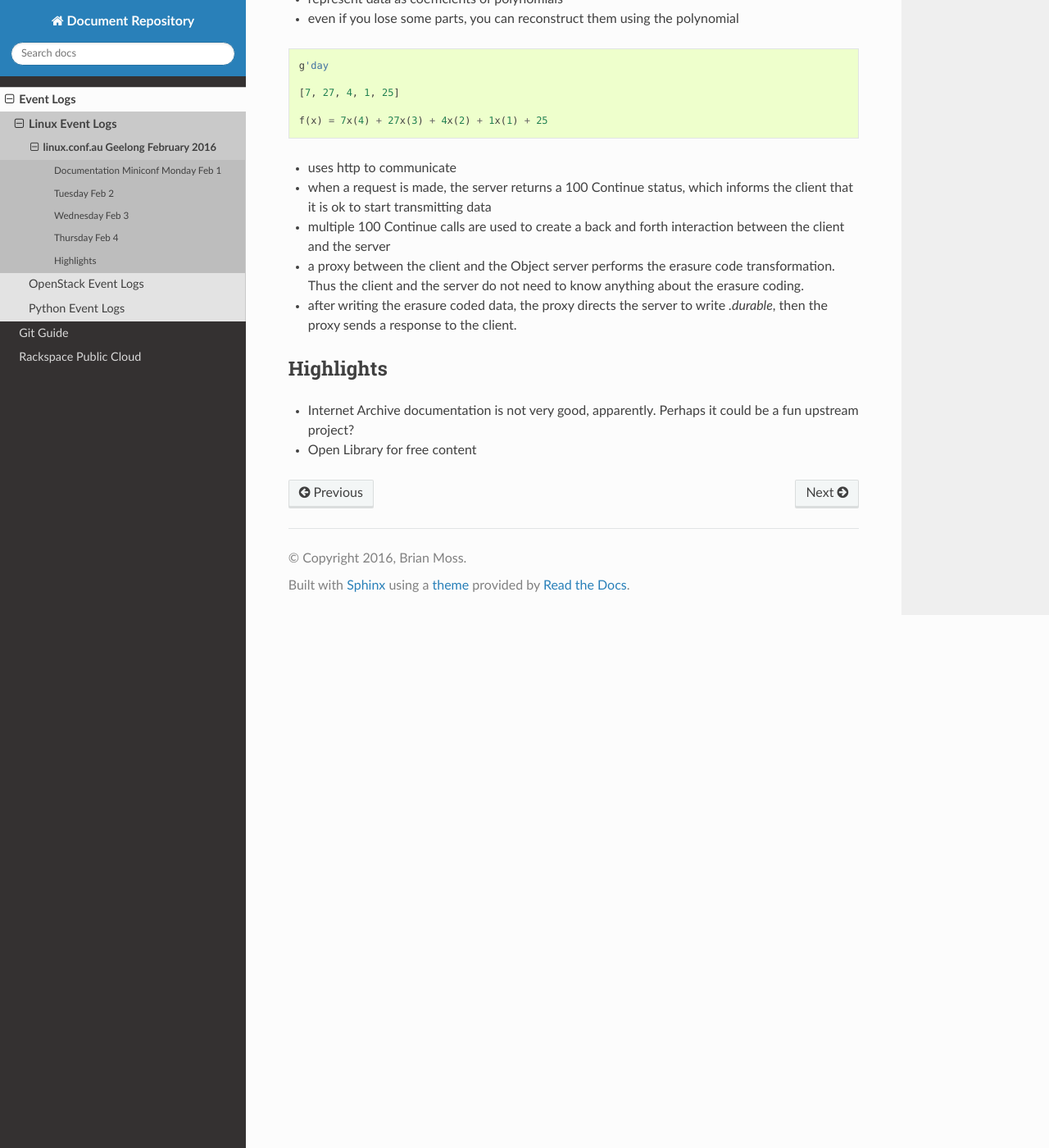
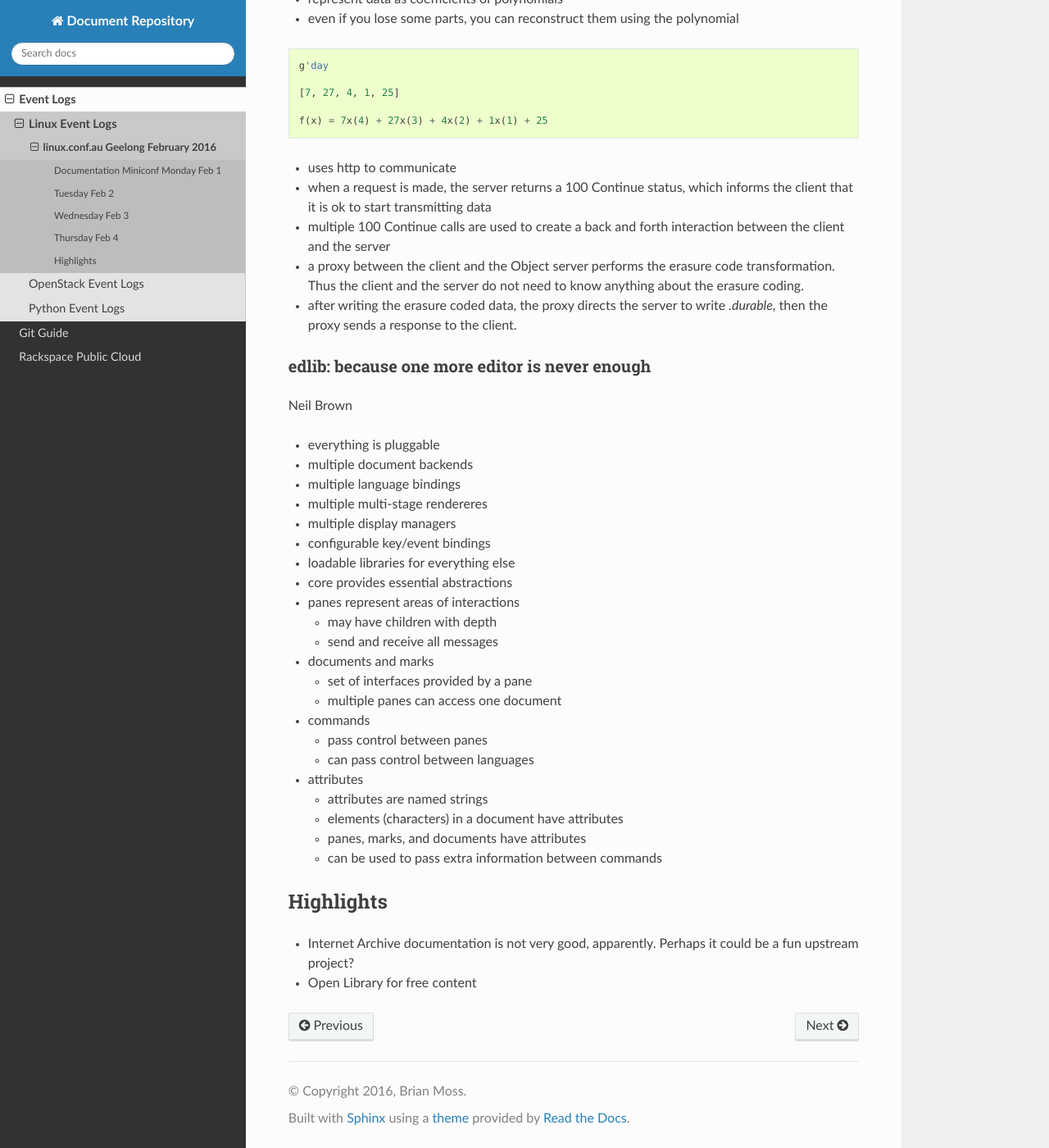
Before and after one commit to tgeles/docs, a Sphinx documentation site: the page built from docs/events/lca_2016.rst, in a window 1280 px wide and 1400 px high, scrolled down 7860 px. Shown: the whole window at 82% size. Built offline with Sphinx 7.4.7 and the Read the Docs theme 2.0.0, drawn with Linux system fonts in a browser that asks for light colours.

Commit message:
Add edlib talk

```diff
--- a/docs/events/lca_2016.rst
+++ b/docs/events/lca_2016.rst
@@ -427,6 +427,42 @@ John Dickinson
   *.durable*, then the proxy sends a response to the client.
 
 
+edlib: because one more editor is never enough
+----------------------------------------------
+Neil Brown
+
+- everything is pluggable
+- multiple document backends
+- multiple language bindings
+- multiple multi-stage rendereres
+- multiple display managers
+- configurable key/event bindings
+- loadable libraries for everything else
+- core provides essential abstractions
+- panes represent areas of interactions
+
+  - may have children with depth
+  - send and receive all messages
+
+- documents and marks
+
+  - set of interfaces provided by a pane
+  - multiple panes can access one document
+
+- commands
+
+  - pass control between panes
+  - can pass control between languages
+
+- attributes
+
+  - attributes are named strings
+  - elements (characters) in a document have attributes
+  - panes, marks, and documents have attributes
+  - can be used to pass extra information between commands
+
+
+
 Highlights
 ~~~~~~~~~~
 
```
